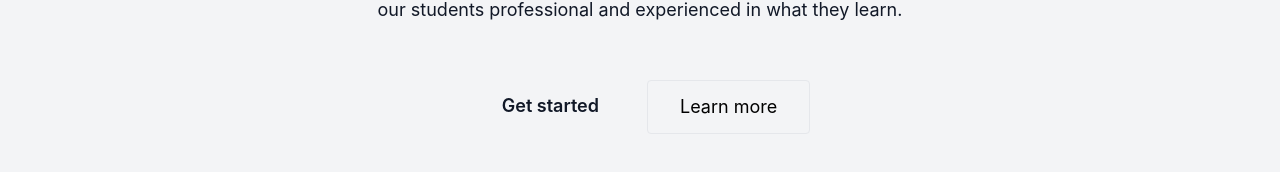
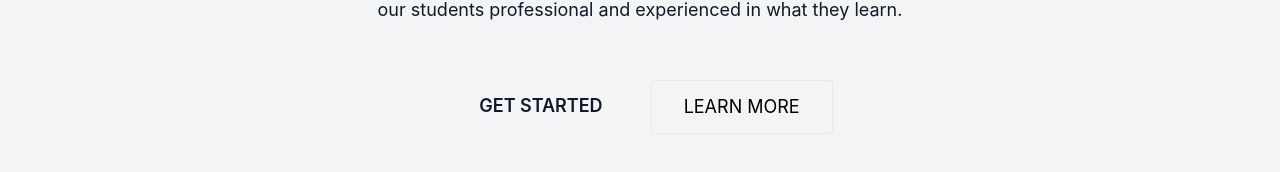
Before and after one commit to Bikrom2001/programming-lang-client-side, a React (Create React App) app: page / in a window 1280 px wide. Shown: the part 404-576 px from the top of the page. Built offline with nearby package versions, Linux system fonts and the light colour scheme.

Commit message:
errorPage design and route set

```diff
--- a/src/Routes/Router.js
+++ b/src/Routes/Router.js
@@ -1,4 +1,5 @@
 import { createBrowserRouter } from "react-router-dom";
+import ErrorPage from "../components/ErrorPage/ErrorPage";
 import Home from "../components/Home/Home";
 import Main from "../layout/Main";
 
@@ -6,6 +7,7 @@ const router = createBrowserRouter([
     {
         path: '/',
         element: <Main></Main>,
+        errorElement: <ErrorPage></ErrorPage>,
         children: [
             {
                 path: '/',
--- a/src/components/ErrorPage/ErrorPage.js
+++ b/src/components/ErrorPage/ErrorPage.js
@@ -0,0 +1,21 @@
+import React from 'react';
+import { Link } from 'react-router-dom';
+
+const ErrorPage = () => {
+    return (
+        <section className="flex items-center h-screen p-16 dark:bg-gray-900 dark:text-gray-100">
+            <div className="container flex flex-col items-center justify-center px-5 mx-auto my-8">
+                <div className="max-w-md text-center">
+                    <h2 className="mb-8 font-extrabold text-9xl dark:text-gray-600">
+                        <span className="sr-only">Error</span>404
+                    </h2>
+                    <p className="text-2xl font-semibold md:text-3xl">Sorry, we couldn't find this page.</p>
+                    <p className="mt-4 mb-8 dark:text-gray-400">But dont worry, you can find plenty of other things on our homepage.</p>
+                    <Link rel="noopener noreferrer" to='/' className="px-8 py-3 font-semibold rounded dark:bg-violet-400 dark:text-gray-900">Back to homepage</Link>
+                </div>
+            </div>
+        </section>
+    );
+};
+
+export default ErrorPage;
--- a/src/components/Home/Home.js
+++ b/src/components/Home/Home.js
@@ -5,17 +5,17 @@ const Home = () => {
     return (
         <section>
             <div className="bg-gray-100">
-                <div className="container flex flex-col items-center px-4 py-16 pb-24 mx-auto text-center lg:pb-44 md:py-32 md:px-10 lg:px-32 text-gray-900">
+                <div className="container flex flex-col items-center px-4 py-16 pb-24 mx-auto text-center lg:pb-40 md:py-32 md:px-10 lg:px-32 text-gray-900">
                     <h1 className="text-5xl font-bold leading-none sm:text-6xl xl:max-w-3xl text-gray-800">
                         Welcome To Online courses
                     </h1>
-                    <p className="mt-6 mb-8 text-lg sm:mb-12 xl:max-w-3xl dark:text-gray-900">Our excellent selection of courses has been specifically designed to help industry professionals work with today's best-of-breed automation tools. Our objective is to make our students professional and experienced in what they learn.</p>
+                    <p className="mt-6 mb-7 text-lg sm:mb-12 xl:max-w-3xl dark:text-gray-900">Our excellent selection of courses has been specifically designed to help industry professionals work with today's best-of-breed automation tools. Our objective is to make our students professional and experienced in what they learn.</p>
                     <div className="flex flex-wrap justify-center">
                         <Link to="/courses">
-                            <button className="px-8 py-3 m-2 text-lg font-semibold rounded dark:bg-violet-400 dark:text-gray-900">Get started</button>
+                            <button className="px-8 py-3 m-2 text-lg font-semibold rounded dark:bg-violet-400 dark:text-gray-900 uppercase">Get started</button>
                         </Link>
                         <Link to="/blog">
-                            <button className="px-8 py-3 m-2 text-lg border rounded text-black dark:border-gray-700">Learn more</button>
+                            <button className="px-8 py-3 m-2 text-lg border rounded text-black dark:border-gray-700 uppercase">Learn more</button>
                         </Link>
                     </div>
                 </div>
```
